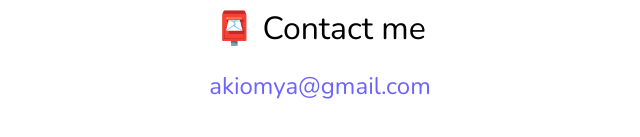
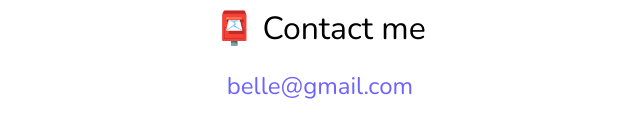
Before and after one commit to bellecoding/My-Portfolio, a website: page about.html in a window 1280 px wide. Shown: the part 555-692 px from the top of the page, 320-960 px from the left. Drawn offline with nearby package versions, Linux system fonts and the light colour scheme.

Commit message:
updated about

```diff
--- a/about.html
+++ b/about.html
@@ -48,7 +48,7 @@
 
       <div id="contact" class="text-center mt-5">
         <h2>📮 Contact me</h2>
-        <a href="mailto:akiomya@gmail.com" class="email-link">akiomya@gmail.com</a>
+        <a href="mailto:belle@gmail.com" class="email-link">belle@gmail.com</a>
       </div>
     </div>
 
```
